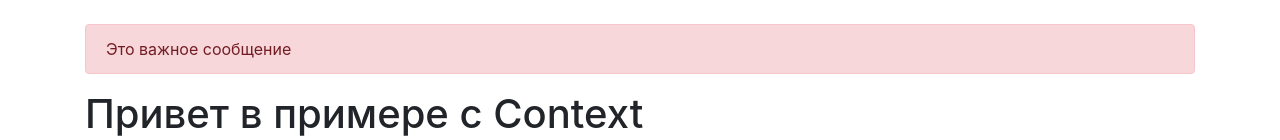
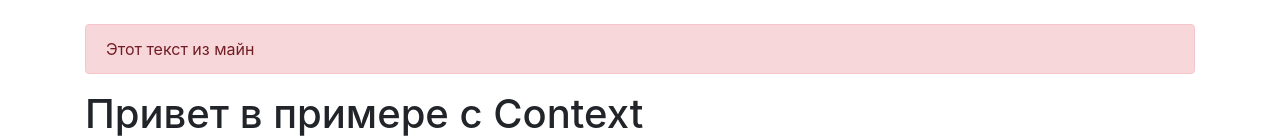
Before and after one commit to Aleksandr-Glebik/vm-react-hooks, a React (Create React App) app: page / in a window 1280 px wide. Both pictures are taken after a click on the button "Показать alert". Shown: the top 140 px of the page. Built offline with nearby package versions, Linux system fonts and the light colour scheme.

Commit message:
feat: add info about useReducer

```diff
--- a/src/App.js
+++ b/src/App.js
@@ -10,7 +10,7 @@
     <AlertProvider>
       <div className='container pt-4'>
         <Alert />
-        <Main toggle={() => {}}  />
+        <Main />
       </div>
     </AlertProvider>
 
--- a/src/Main.js
+++ b/src/Main.js
@@ -3,11 +3,11 @@
 import { useAlert } from "./alert/AlertContext"
 
 export default function Main() {
-    const {toggle} = useAlert()
+    const {show} = useAlert()
     return (
         <>
             <h1>Привет в примере с Context</h1>
-            <button className="btn btn-success" onClick={toggle}>Показать alert</button>
+            <button className="btn btn-success" onClick={() => show('Этот текст из майн')}>Показать alert</button>
         </>
     )
 }
--- a/src/alert/Alert.js
+++ b/src/alert/Alert.js
@@ -9,8 +9,8 @@
     }
 
     return (
-        <div className="alert alert-danger" onClick={alert.toggle}>
-              Это важное сообщение
+        <div className="alert alert-danger" onClick={alert.hide}>
+              {alert.text}
         </div>
     )
 }
--- a/src/alert/AlertContext.js
+++ b/src/alert/AlertContext.js
@@ -1,23 +1,39 @@
-import React, {useContext, useState} from "react"
+import React, {useContext, useReducer} from "react"
 
 const AlertContext = React.createContext()
-// const AlertToggleContext = React.createContext()
 
 export const useAlert = () => {
     return useContext(AlertContext)
 }
-// export const useAlertToggle = () => {
-//     return useContext(AlertToggleContext)
-// }
+
+const SHOW_ALERT = 'show'
+const HIDE_ALERT = 'hide'
+
+const reducer = (state, action) => {
+    switch(action.type) {
+        case SHOW_ALERT:
+            return {...state, visible: true, text: action.text}
+        case HIDE_ALERT:
+            return {...state, visible: false}
+        default:
+            return state
+    }
+}
 
 export const AlertProvider = ( { children } ) => {
-    const [alert, setAlert] = useState(false)
-    const toggle = () => setAlert(prev => !prev)
+    const [state, dispatch]  = useReducer(reducer, {
+        visible: false,
+        text: ''
+    })
+
+    const show = text => dispatch({type: SHOW_ALERT, text})
+    const hide = () => dispatch({type: HIDE_ALERT})
 
     return (
         <AlertContext.Provider value={{
-            visible: alert,
-            toggle
+            visible: state.visible,
+            text: state.text,
+            show, hide
         }}>
             {/* <AlertToggleContext.Provider value={toggle}> */}
                 { children }
```
